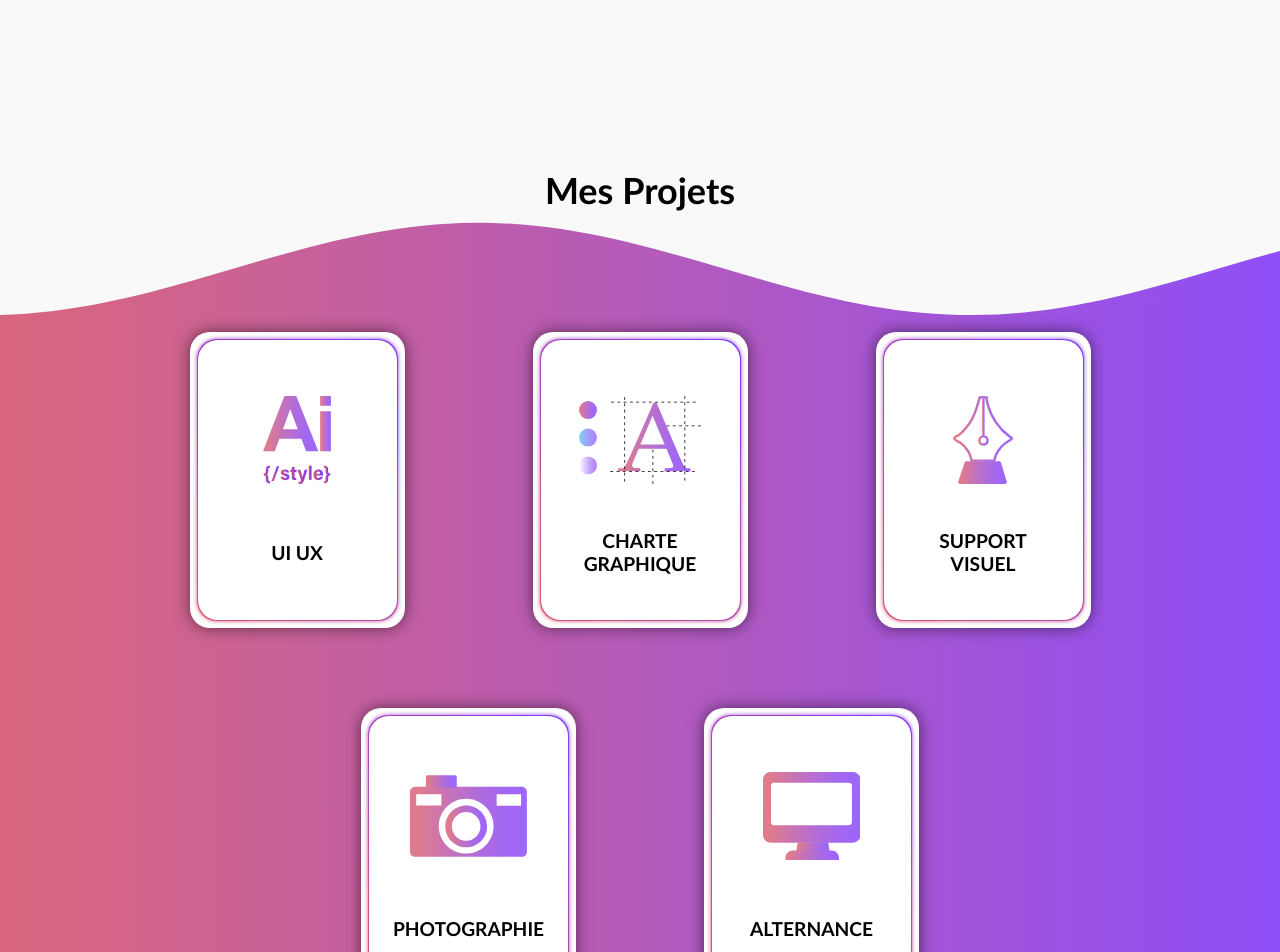
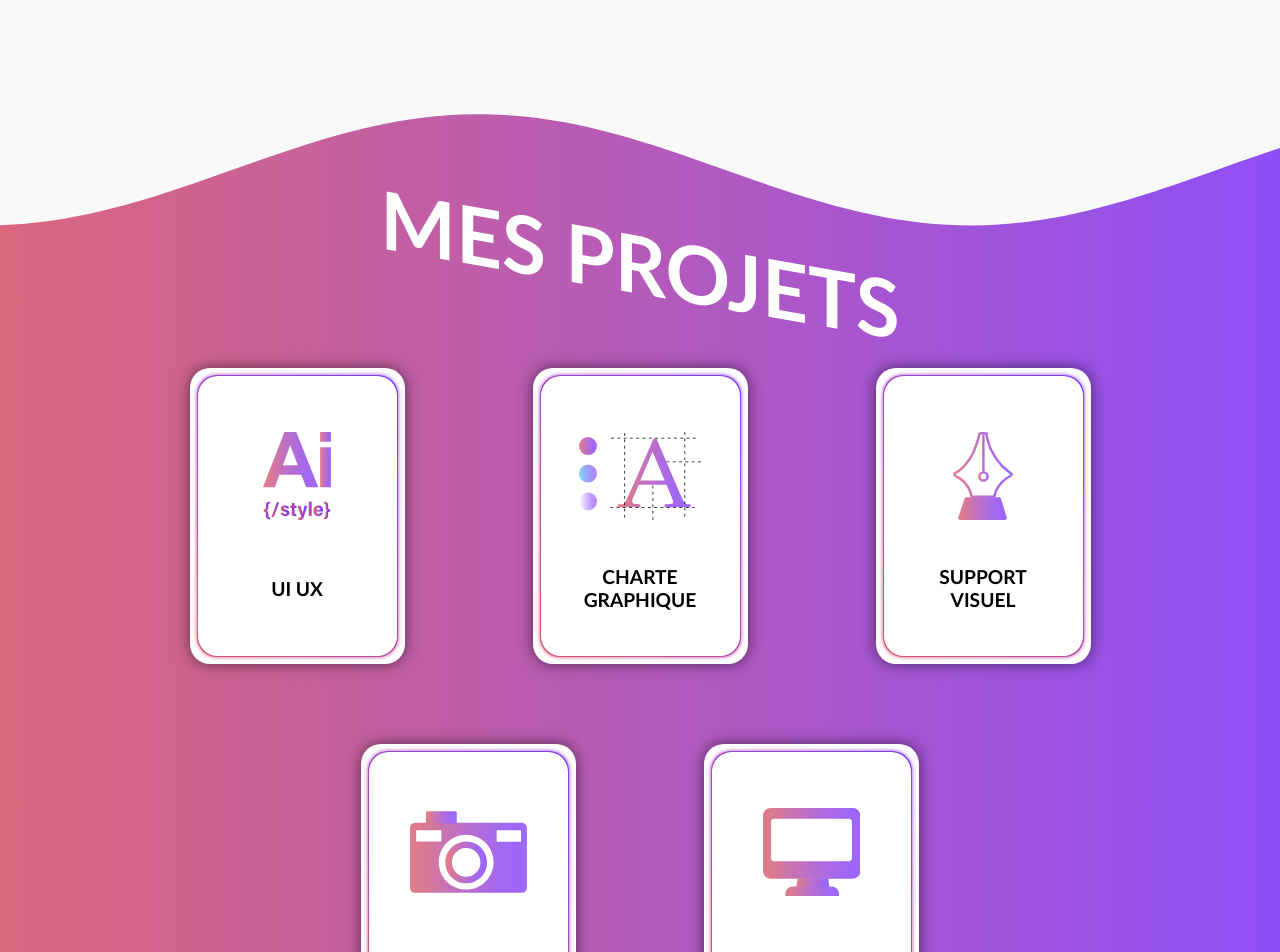
Before and after one commit to MymoMg/portfolio, a Nuxt app: page / in a window 1280 px wide. Shown: the part 720-1672 px from the top of the page. Built offline with nearby package versions, Linux system fonts and the light colour scheme.

Commit message:
feature:Update Wrapper component

```diff
--- a/assets/css/main.css
+++ b/assets/css/main.css
@@ -65,3 +65,13 @@ button {
     background: none;
     cursor: pointer;
 }
+
+
+.shape {
+    position: absolute;
+    z-index: -1;
+}
+
+.shapes {
+    opacity: .85;
+}
--- /dev/null
+++ b/components/atoms/Breadcrumb.vue
@@ -0,0 +1,44 @@
+<script setup>
+
+const props = defineProps({
+    fullUrl: String
+})
+const urls = props.fullUrl.split('/')
+</script>
+
+<template >
+    <nav class="breadCrumb">
+        <ul>
+            <li v-for="(link, index) in urls">
+                <NuxtLink :to="`${urls[index - 1] ? '/' + urls[index - 1] : ''}/${link}`" class="link">{{ link === '' ? 'Home' : link.split('_').join(' ') }}</NuxtLink>
+            </li>
+        </ul>
+    </nav>
+</template>
+
+<style scoped>
+
+.breadCrumb ul {
+    display: flex;
+    gap: 1.5rem;
+}
+
+.breadCrumb ul li {
+    position: relative;
+    text-transform: capitalize;
+    font-size: 1.2rem;
+    letter-spacing: 2px;
+    font-weight: 500;
+}
+
+.breadCrumb ul li:not(:last-child)::after {
+    content: '>';
+    position: absolute;
+    right: -0.75rem;
+    top: 50%;
+    transform: translate(50%, -50%);
+}
+.breadCrumb ul .link {
+    text-decoration: underline;
+}
+</style>
--- a/components/organisms/sections/Hero.vue
+++ b/components/organisms/sections/Hero.vue
@@ -11,11 +11,11 @@ const props = defineProps({
 
 <template>
     <section>
-        <svg viewBox="0 0 200 200" xmlns="http://www.w3.org/2000/svg">
+        <svg viewBox="0 0 200 200" xmlns="http://www.w3.org/2000/svg" class="shape">
             <defs>
                 <linearGradient id="grad1">
-                    <stop offset="0%" stop-color="var(--primary-accent-color-variant)"/>
-                    <stop offset="100%" stop-color="var(--secondary-accent-color-variant)"/>
+                    <stop offset="0%" stop-color="var(--primary-accent-color)"/>
+                    <stop offset="100%" stop-color="var(--secondary-accent-color)"/>
                 </linearGradient>
             </defs>
 
@@ -44,8 +44,6 @@ section {
 }
 
 section > svg {
-    position: absolute;
-    z-index: -1;
     inset: 0;
 }
 
--- a/components/organisms/sections/Wrapper.vue
+++ b/components/organisms/sections/Wrapper.vue
@@ -10,8 +10,8 @@ const props = defineProps({
 <template>
     <section>
         <div class="shapes">
-            <span></span>
-            <span></span>
+            <span class="shape"></span>
+            <span class="shape"></span>
         </div>
         <div class="content">
             <h2>{{ title }}</h2>
@@ -25,21 +25,13 @@ const props = defineProps({
 
 <style scoped>
 
-
 section {
     text-align: center;
     display: grid;
     gap: 7.5vh;
     margin: 0 auto;
 }
-section > img {
-    width: 100%;
-    height: 87%;
-    position: absolute;
-    transform: translate(-50%, -50%);
-    top: 50%;
-    left: 50%;
-}
+
 section .shapes {
     position: absolute;
     inset: 0;
@@ -52,7 +44,7 @@ section .shapes span {
 }
 
 section .shapes span:first-of-type{
-    inset: 10% 0 50% 0;
+    inset: 0% 0 50% 0;
     background: linear-gradient(to right,
         var(--secondary-accent-color),
         var(--primary-accent-color)
@@ -64,13 +56,21 @@ section .shapes span:last-of-type {
         var(--primary-accent-color),
         var(--secondary-accent-color)
     );
-    transform: scale(-1) translateY(0.2px);
+    transform: scale(-1);
 }
 
-section > .content {
+section .content {
     padding: 6vh 5vw;
-    margin: 10vh 0;
 }
+
+section .content h2 {
+    transform: skewY(10deg) translateY(95px);
+    text-transform: uppercase;
+    color: var(--secondary-color);
+    font-size: 5rem;
+    padding: 2rem 0;
+}
+
 section .container {
     display: flex;
     justify-content: center;
--- a/pages/[category]/[project_id]/index.vue
+++ b/pages/[category]/[project_id]/index.vue
@@ -1,6 +1,7 @@
 <script setup>
 
 import projects from '@/contents/projects.json'
+import Breadcrumb from '~/components/atoms/Breadcrumb.vue';
 
 const { project_id, category } = useRoute().params
 
@@ -14,7 +15,7 @@ const currentProjectData = currentProject[0] ? currentProject[0] : navigateTo("/
 
 <template>
 	<main>
-		{{ $route.href.split("/") }}
+		<Breadcrumb :full-url="$route.href" />
 		<h1>{{ currentProjectData.id.split("_").join(" ") }}</h1>
 		<p>{{  currentProjectData.description }}</p>
 	</main>
--- /dev/null
+++ b/pages/mentions.vue
@@ -0,0 +1,5 @@
+<template>
+    <main>
+        <h1>Mentions</h1>
+    </main>
+</template>
```
